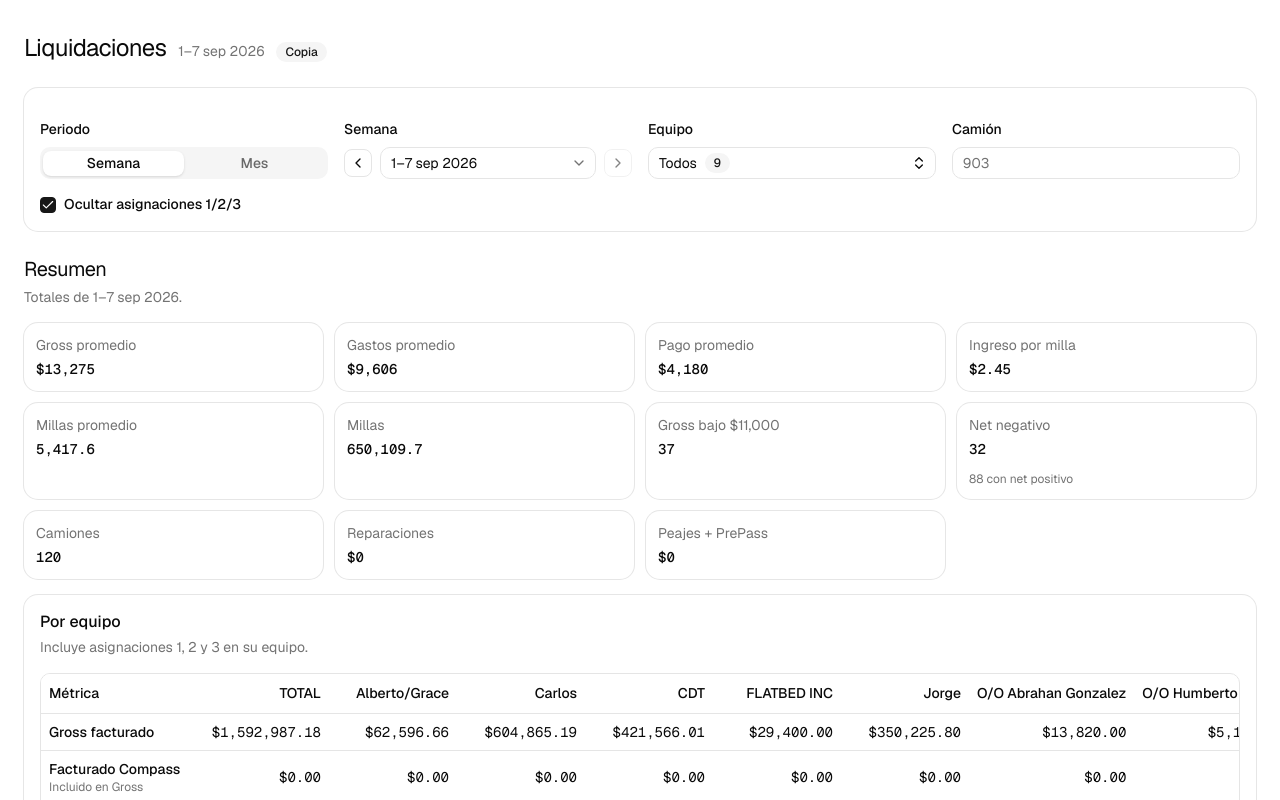
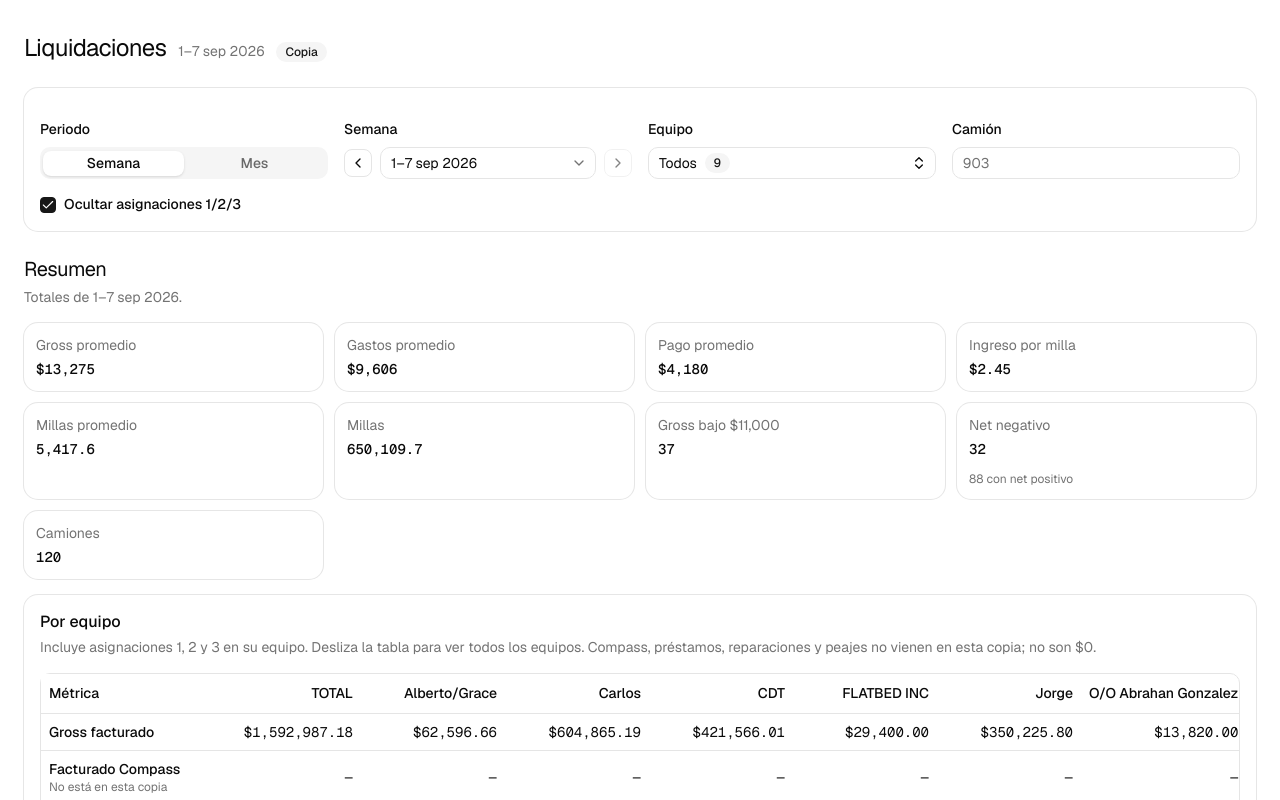
Before and after one commit to lightningtransport/data-reporting-kit, a Next.js app in the folder apps/reporting-dashboard/: page / in a window 1280 px wide. Shown: the top 800 px of the page. Built offline with nearby package versions, Linux system fonts and the light colour scheme.

Commit message:
Clarify copy-missing Compass rows and make the owner matrix scrollable.
The embedded fallback has no tonu/LTR/Tolls values; show those metrics as missing instead of $0.00 and keep every owner column reachable by horizontal scroll.

Co-authored-by: LTL Developing <developer@ltransl.com>

```diff
--- a/apps/reporting-dashboard/src/components/executive-summary.tsx
+++ b/apps/reporting-dashboard/src/components/executive-summary.tsx
@@ -28,18 +28,27 @@ const MATRIX: Array<{
   label: string
   hint?: string
   money?: boolean
+  copyOnlyIfPresent?: boolean
 }> = [
   { key: "g", label: "Gross facturado", money: true },
-  { key: "c", label: "Facturado Compass", hint: "Incluido en Gross", money: true },
+  {
+    key: "c",
+    label: "Facturado Compass",
+    hint: "Incluido en Gross",
+    money: true,
+    copyOnlyIfPresent: true,
+  },
   { key: "e", label: "Gastos", money: true },
   { key: "n", label: "Net", money: true },
-  { key: "lo", label: "Préstamos de camión", money: true },
+  { key: "lo", label: "Préstamos de camión", money: true, copyOnlyIfPresent: true },
   { key: "f", label: "Combustible", money: true },
   { key: "dp", label: "Pago a conductores", money: true },
-  { key: "ltr", label: "Reparaciones", money: true },
-  { key: "tp", label: "Peajes + PrePass", money: true },
+  { key: "ltr", label: "Reparaciones", money: true, copyOnlyIfPresent: true },
+  { key: "tp", label: "Peajes + PrePass", money: true, copyOnlyIfPresent: true },
   { key: "m", label: "Millas" },
 ]
+
+const COPY_GAP_HINT = "No está en esta copia"
 
 function formatValue(
   row: OwnerExec,
@@ -93,6 +102,15 @@ function Kpi({
   )
 }
 
+function metricMissingFromCopy(
+  isCopy: boolean,
+  metric: (typeof MATRIX)[number],
+  columns: OwnerExec[]
+): boolean {
+  if (!isCopy || !metric.copyOnlyIfPresent) return false
+  return columns.every((column) => column[metric.key] === 0)
+}
+
 export function ExecutiveSummary({
   scope,
   owners,
@@ -100,6 +118,7 @@ export function ExecutiveSummary({
   physical,
   gallons,
   mpg,
+  isCopy = false,
 }: {
   scope: string
   owners: OwnerExec[]
@@ -108,10 +127,24 @@ export function ExecutiveSummary({
   gallons: number | null
   mpg: number | null
   products: string[]
+  isCopy?: boolean
 }) {
   const columns = [total, ...owners]
   const avg = (value: number | null, format: (n: number) => string) =>
     value == null ? "—" : format(value)
+  const copyGaps = MATRIX.filter((metric) =>
+    metricMissingFromCopy(isCopy, metric, columns)
+  )
+  const showRepairKpi = !metricMissingFromCopy(
+    isCopy,
+    MATRIX.find((metric) => metric.key === "ltr")!,
+    columns
+  )
+  const showTollKpi = !metricMissingFromCopy(
+    isCopy,
+    MATRIX.find((metric) => metric.key === "tp")!,
+    columns
+  )
 
   return (
     <section className="flex flex-col gap-4">
@@ -142,45 +175,65 @@ export function ExecutiveSummary({
           hint={`${physical.netPos} con net positivo`}
         />
         <Kpi label="Camiones" value={String(physical.count)} />
+        {showRepairKpi ? (
           <Kpi label="Reparaciones" value={money(total.ltr)} />
+        ) : null}
+        {showTollKpi ? (
           <Kpi label="Peajes + PrePass" value={money(total.tp)} />
+        ) : null}
       </div>
 
       <Card>
         <CardHeader>
           <CardTitle>Por equipo</CardTitle>
-          <CardDescription>Incluye asignaciones 1, 2 y 3 en su equipo.</CardDescription>
+          <CardDescription>
+            Incluye asignaciones 1, 2 y 3 en su equipo. Desliza la tabla para ver
+            todos los equipos.
+            {copyGaps.length > 0
+              ? " Compass, préstamos, reparaciones y peajes no vienen en esta copia; no son $0."
+              : null}
+          </CardDescription>
         </CardHeader>
         <CardContent>
-          <div className="overflow-x-auto rounded-lg border">
-            <Table>
+          <div className="rounded-lg border">
+            <Table className="min-w-max">
               <TableHeader>
                 <TableRow>
-                  <TableHead className="bg-background sticky left-0 z-10 min-w-40">
+                  <TableHead className="bg-background sticky left-0 z-20 min-w-44 shadow-[4px_0_8px_-6px_rgba(0,0,0,0.35)]">
                     Métrica
                   </TableHead>
                   {columns.map((column) => (
-                    <TableHead key={column.o} className="min-w-32 text-right">
+                    <TableHead
+                      key={column.o}
+                      className="min-w-36 whitespace-nowrap text-right"
+                    >
                       {column.o}
                     </TableHead>
                   ))}
                 </TableRow>
               </TableHeader>
               <TableBody>
-                {MATRIX.map((metric) => (
+                {MATRIX.map((metric) => {
+                  const missing = metricMissingFromCopy(isCopy, metric, columns)
+                  return (
                     <TableRow key={metric.key}>
-                    <TableCell className="bg-background sticky left-0 z-10">
+                      <TableCell className="bg-background sticky left-0 z-20 shadow-[4px_0_8px_-6px_rgba(0,0,0,0.35)]">
                         <div className="font-medium">{metric.label}</div>
-                      {metric.hint ? (
-                        <div className="text-muted-foreground text-xs">{metric.hint}</div>
+                        {missing || metric.hint ? (
+                          <div className="text-muted-foreground text-xs">
+                            {missing ? COPY_GAP_HINT : metric.hint}
+                          </div>
                         ) : null}
                       </TableCell>
                       {columns.map((column) => {
                         const value = column[metric.key]
-                      const text = formatValue(column, metric)
+                        const text = missing ? "—" : formatValue(column, metric)
                         return (
-                        <TableCell key={`${column.o}-${metric.key}`} className="text-right">
-                          {metric.key === "n" ? (
+                          <TableCell
+                            key={`${column.o}-${metric.key}`}
+                            className="min-w-36 text-right whitespace-nowrap"
+                          >
+                            {metric.key === "n" && !missing ? (
                               <MoneyTone value={value}>{text}</MoneyTone>
                             ) : (
                               <span className="font-mono tabular-nums">{text}</span>
@@ -189,7 +242,8 @@ export function ExecutiveSummary({
                         )
                       })}
                     </TableRow>
-                ))}
+                  )
+                })}
               </TableBody>
             </Table>
           </div>
--- a/apps/reporting-dashboard/src/components/settlement-dashboard.tsx
+++ b/apps/reporting-dashboard/src/components/settlement-dashboard.tsx
@@ -323,6 +323,7 @@ export function SettlementDashboard({ data }: { data: SettlementPayload }) {
         gallons={fuelSel.gallons}
         mpg={fuelSel.mpg}
         products={fuelSel.products}
+        isCopy={!data.meta.live}
       />
 
       <div className="grid gap-3 sm:grid-cols-2 lg:grid-cols-3 xl:grid-cols-6">
```
Also changed, not shown: 2 other files (tests, documents, lock files or other folders). Lines whose indentation alone changed are shown as unchanged.
